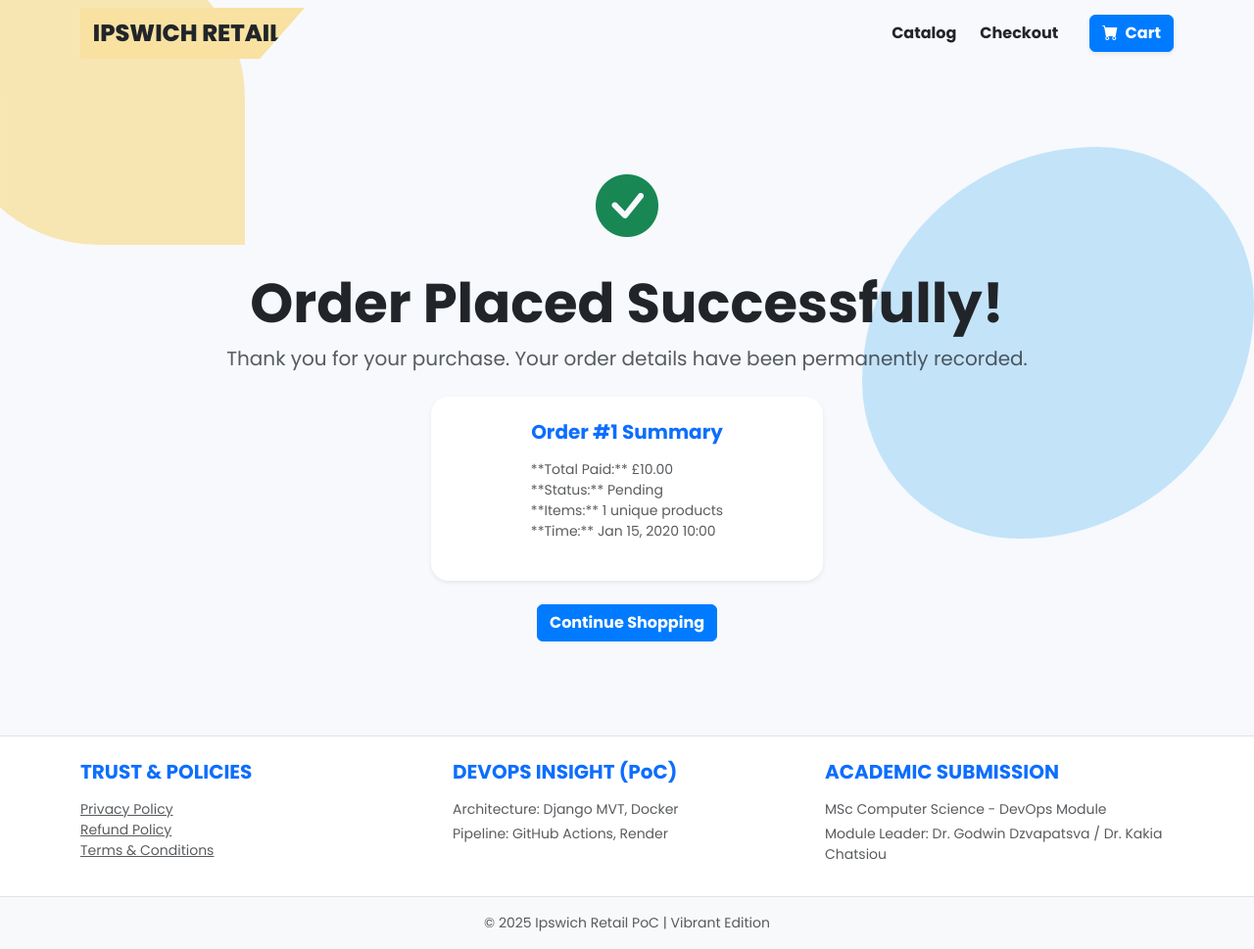
After one commit to aminajaved1999/ecommerce-devops-poc, a Django app: page /order/success/1/ in a window 1280 px wide. The commit adds this page. Shown: the whole page at 98% size. Run offline with Django 5.2, Linux system fonts and the light colour scheme; tables that the repository leaves empty hold one stand-in row (values such as "Sample post").

Commit message:
Implemented final checkout view, created Order records, and decremented Product stock.

```diff
--- a/store/models.py
+++ b/store/models.py
@@ -7,6 +7,8 @@ class Product(models.Model):
     name = models.CharField(max_length=100)
     description = models.TextField(blank=True, null=True)
     price = models.DecimalField(max_digits=10, decimal_places=2)
+    # NEW: Inventory stock field for management
+    inventory_stock = models.PositiveIntegerField(default=10)
 
     def __str__(self):
         return self.name
--- /dev/null
+++ b/store/templates/store/order_success.html
@@ -0,0 +1,27 @@
+{% extends "store/base.html" %}
+
+{% block content %}
+
+    <div class="text-center py-5">
+        <i class="bi bi-check-circle-fill text-success" style="font-size: 4rem;"></i>
+        <h1 class="display-4 fw-bold text-dark mt-3">Order Placed Successfully!</h1>
+        <p class="lead text-muted mb-4">
+            Thank you for your purchase. Your order details have been permanently recorded.
+        </p>
+
+        <div class="card mx-auto p-4 shadow-sm bg-white" style="max-width: 400px;">
+            <h5 class="fw-bold text-primary mb-3">Order #{{ order.id }} Summary</h5>
+            <ul class="list-unstyled small text-muted text-start mx-auto" style="width: fit-content;">
+                <li>**Total Paid:** £{{ order.total_paid|floatformat:2 }}</li>
+                <li>**Status:** {{ order.status }}</li>
+                <li>**Items:** {{ order.items.count }} unique products</li>
+                <li>**Time:** {{ order.created_at|date:"M d, Y H:i" }}</li>
+            </ul>
+        </div>
+
+        <a href="{% url 'product_list' %}" class="btn btn-primary mt-4 fw-bold">
+            Continue Shopping
+        </a>
+    </div>
+
+{% endblock %}
--- a/store/urls.py
+++ b/store/urls.py
@@ -14,9 +14,11 @@ urlpatterns = [
     # Cart
     path('cart/', views.view_cart, name='cart'),
 
-    # NEW: Update Cart functionality (for quantity changes)
+    # AJAX Cart Update (FIXES THE NoReverseMatch ERROR)
     path('update_cart/', views.update_cart, name='update_cart'),
 
-    # Checkout
+    # Checkout and Order Processing
     path('checkout/', views.checkout, name='checkout'),
+    path('checkout/process/', views.process_order, name='process_order'),
+    path('order/success/<int:order_id>/', views.order_success, name='order_success'),
 ]
--- a/store/views.py
+++ b/store/views.py
@@ -1,10 +1,11 @@
 from django.shortcuts import render, get_object_or_404, redirect
 from django.contrib import messages
 from django.http import JsonResponse
+from django.db import transaction # <-- Added for atomic transactions
 import json
 
-# Import all models, including the new ones
-from .models import Product, Cart, CartItem
+# Import all models
+from .models import Product, Cart, CartItem, Order, OrderItem
 
 # --- Helper function to get the user's cart object ---
 def get_or_create_cart(request):
@@ -22,8 +23,6 @@ def get_or_create_cart(request):
         # The unique=True constraint on session_key in the model guarantees this is safe
         cart, created = Cart.objects.get_or_create(session_key=session_key)
 
-    # If the user logs in while having an anonymous cart, merge the carts (future improvement)
-    # For now, this simple logic ensures a cart is always returned.
     return cart
 
 # View 1: Home/Product List Page
@@ -42,34 +41,49 @@ def product_detail(request, pk):
     }
     return render(request, 'store/product_detail.html', context)
 
-# View 2.5: Add to Cart Logic (Uses database CartItem) - MODIFIED
+# View 2.5: Add to Cart Logic (Uses database CartItem)
 def add_to_cart(request, pk):
     if request.method == 'POST':
         product = get_object_or_404(Product, pk=pk)
         cart = get_or_create_cart(request)
 
         try:
-            quantity = int(request.POST.get('quantity', 1))
-            if quantity < 1:
-                quantity = 1
+            quantity_to_add = int(request.POST.get('quantity', 1))
+            if quantity_to_add < 1:
+                quantity_to_add = 1
         except ValueError:
-            quantity = 1
+            quantity_to_add = 1
+
+        # Get existing quantity in cart
+        try:
+            cart_item = CartItem.objects.get(cart=cart, product=product)
+            current_cart_quantity = cart_item.quantity
+        except CartItem.DoesNotExist:
+            current_cart_quantity = 0
+
+        total_new_quantity = current_cart_quantity + quantity_to_add
+
+        # STOCK CHECK LOGIC
+        if total_new_quantity > product.inventory_stock:
+            messages.error(request, f"Cannot add {quantity_to_add} more. Only {product.inventory_stock - current_cart_quantity} of {product.name} are available in stock.")
+            next_url = request.POST.get('next', 'product_list')
+            return redirect(next_url)
 
         # Get or create the CartItem for this product in this cart
         cart_item, created = CartItem.objects.get_or_create(
             cart=cart,
             product=product,
-            defaults={'quantity': quantity}
+            defaults={'quantity': quantity_to_add}
         )
 
         if not created:
             # If item already exists, increase the quantity
-            cart_item.quantity += quantity
+            cart_item.quantity = total_new_quantity
             cart_item.save()
 
-        messages.success(request, f"{quantity} x {product.name} added to cart!")
+        messages.success(request, f"{quantity_to_add} x {product.name} added to cart!")
 
-        # NEW LOGIC: Check for 'next' URL to redirect after adding to cart
+        # Check for 'next' URL to redirect after adding to cart
         next_url = request.POST.get('next', 'cart')
         return redirect(next_url)
 
@@ -86,11 +100,22 @@ def update_cart(request):
         cart = get_or_create_cart(request)
 
         try:
-            cart_item = CartItem.objects.get(cart=cart, product__pk=product_pk)
-        except CartItem.DoesNotExist:
+            product = Product.objects.get(pk=product_pk)
+            cart_item = CartItem.objects.get(cart=cart, product=product)
+        except (Product.DoesNotExist, CartItem.DoesNotExist):
             return JsonResponse({'error': 'Item not found in cart'}, status=404)
 
         item_removed = False
+
+        # STOCK CHECK FOR CART UPDATE
+        if new_quantity > product.inventory_stock:
+            # If requested quantity exceeds stock, limit it to available stock
+            new_quantity = product.inventory_stock
+            message = f"Warning: Quantity limited to available stock ({product.inventory_stock})"
+        elif new_quantity > 0:
+            message = 'Cart updated successfully.'
+        else:
+            message = 'Item removed successfully.'
 
         if new_quantity > 0:
             # Update quantity
@@ -111,8 +136,9 @@ def update_cart(request):
             'success': True,
             'item_subtotal': round(float(item_subtotal), 2),
             'cart_total': round(float(cart_total), 2),
-            'message': 'Cart updated successfully.',
-            'item_removed': item_removed
+            'message': message,
+            'item_removed': item_removed,
+            'new_quantity': new_quantity # Return new quantity for client-side update
         })
 
     return JsonResponse({'error': 'Invalid request method'}, status=405)
@@ -135,6 +161,72 @@ def view_cart(request):
     return render(request, 'store/cart.html', context)
 
 
-# View 4: Checkout Page (Stub)
+# View 4: Checkout Page (Renders the confirmation form)
 def checkout(request):
-    return render(request, 'store/checkout.html')
+    cart = get_or_create_cart(request)
+    if not cart.items.exists():
+        messages.warning(request, "Your cart is empty. Please add items before checking out.")
+        return redirect('product_list')
+
+    context = {
+        'cart_total': round(float(cart.total), 2)
+    }
+    return render(request, 'store/checkout.html', context)
+
+# NEW: View to process the order (CREATE ORDER & DECREMENT STOCK)
+@transaction.atomic # Ensures that all database operations succeed or fail together
+def process_order(request):
+    if request.method != 'POST':
+        return redirect('checkout')
+
+    cart = get_or_create_cart(request)
+    cart_items = cart.items.select_related('product').all()
+
+    if not cart_items:
+        messages.error(request, "Cannot process order: Cart is empty.")
+        return redirect('product_list')
+
+    total_paid = cart.total
+
+    # 1. Create the Order
+    order = Order.objects.create(
+        user=request.user if request.user.is_authenticated else None,
+        total_paid=total_paid,
+        status='Processing'
+    )
+
+    # 2. Create OrderItems and Decrement Stock
+    for cart_item in cart_items:
+        product = cart_item.product
+
+        # Check stock one last time (in a real app, this uses select_for_update)
+        if product.inventory_stock < cart_item.quantity:
+            # If stock is insufficient, raise an error and roll back the whole transaction
+            raise Exception(f"Insufficient stock for {product.name}. Aborting order.")
+
+        # Create OrderItem (capturing price at time of order)
+        OrderItem.objects.create(
+            order=order,
+            product=product,
+            price=product.price,
+            quantity=cart_item.quantity
+        )
+
+        # Decrement stock and save
+        product.inventory_stock -= cart_item.quantity
+        product.save()
+
+    # 3. Clear the cart
+    cart.items.all().delete()
+
+    messages.success(request, f"Order #{order.id} successfully placed and stock has been reserved.")
+
+    return redirect('order_success', order_id=order.id)
+
+# NEW: Simple success page view
+def order_success(request, order_id):
+    order = get_object_or_404(Order, pk=order_id)
+    context = {
+        'order': order
+    }
+    return render(request, 'store/order_success.html', context)
```
Also changed, not shown: store/admin.py (+6 -2 lines), store/templates/store/checkout.html (+16 -10 lines), store/templates/store/product_detail.html (+12 -4 lines), store/migrations/0004_product_inventory_stock.py (added).
